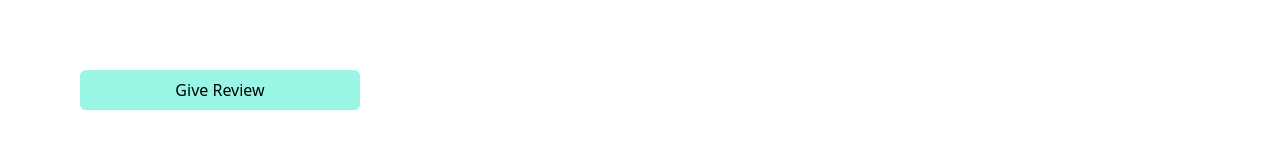
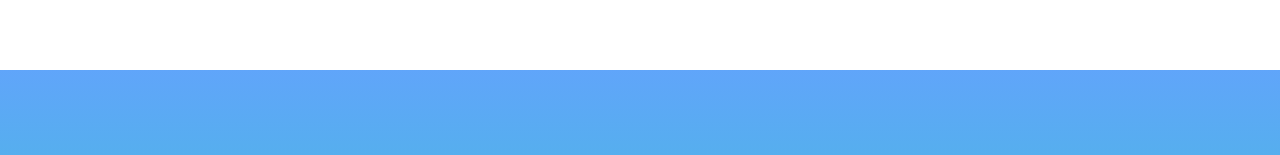
Before and after one commit to AbuPsng/Nyapin-Blog, a React (Vite) app in the folder client/: page /blog_details/1 in a window 1280 px wide. Shown: the part 1158-1313 px from the top of the page. Built offline with nearby package versions, Linux system fonts and the light colour scheme; no server answers.

Commit message:
small changes in review designs

```diff
--- a/client/src/sections/ReviewSection.jsx
+++ b/client/src/sections/ReviewSection.jsx
@@ -87,7 +87,9 @@ const ReviewSection = ({ blogId }) => {
                     :
                     null
             }
-            <button onClick={() => setPostReview(!postReview)} className="px-7 py-2 w-1/2 md:w-1/4 bg-teal-200 hover:bg-teal-400 rounded-md">Give Review</button>
+            {
+                user && <button onClick={() => setPostReview(!postReview)} className="px-7 py-2 w-1/2 md:w-1/4 bg-teal-200 hover:bg-teal-400 rounded-md">Give Review</button>
+            }
 
         </div >
     )
```
